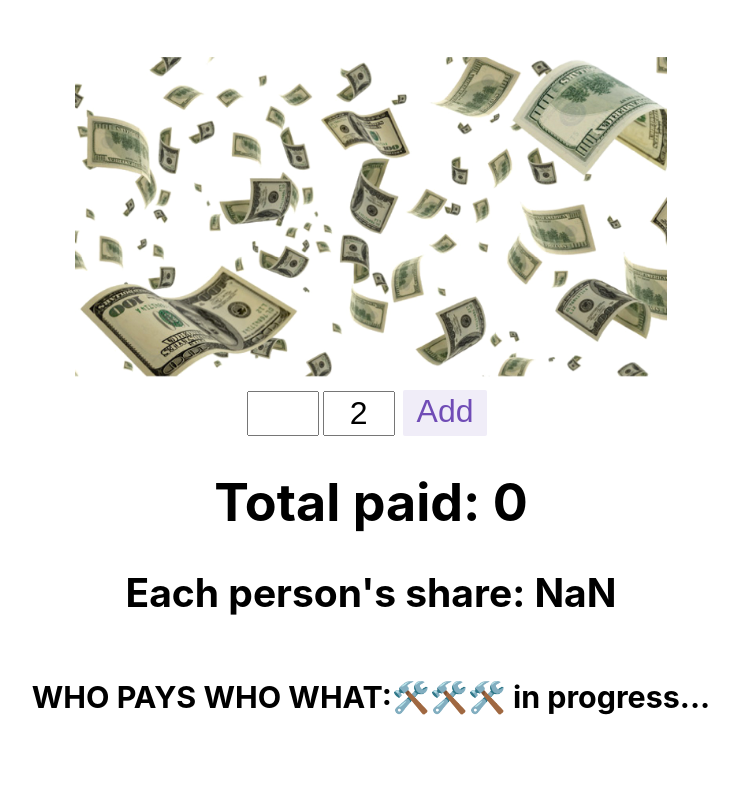
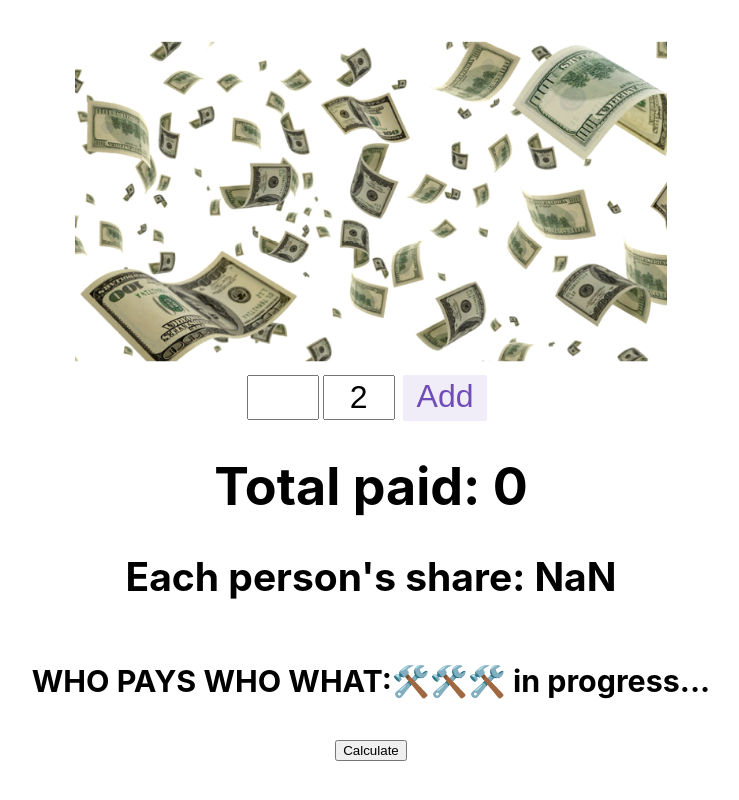
Before and after one commit to vglampard/bill-splitter, a React (Create React App) app: page / in a window 1280 px wide. Shown: the whole page, without its empty margins (269-1008 px from the left). Built offline with nearby package versions, Linux system fonts and the light colour scheme.

Commit message:
put calculate final owed/owes function in handleClick so it doesn't try to run with no data

```diff
--- a/src/features/result/Result.js
+++ b/src/features/result/Result.js
@@ -22,8 +22,8 @@ export default function Result() {
 let owersRes = owersAndOwedRef.owers.map((person)=>({...person, pays: owersAndOwedRef.owed[0].name}))
 console.log("DID IT WORK", owersRes)
  }
- whoPaysWho(owersAndOwedRef);
 
+function handleClick(){whoPaysWho(owersAndOwedRef)}
   return (
     <>
       <div className="allData">
@@ -55,6 +55,7 @@ console.log("DID IT WORK", owersRes)
       </div>
       <div className="finalPayment">
         <h3> WHO PAYS WHO WHAT:🛠️🛠️🛠️ in progress... </h3>
+        <button onClick={handleClick}>Calculate</button>
       </div>
       {/* <div className="paidData">
           {payersTrimmed.map((payer) => {
```
Also changed, not shown: src/features/finalBill/FinalBill.js (added, +7 -0 lines).
